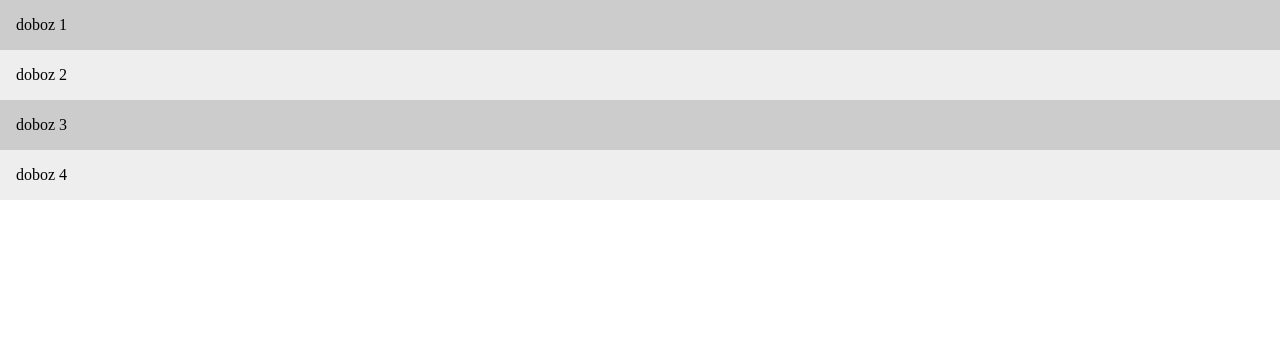
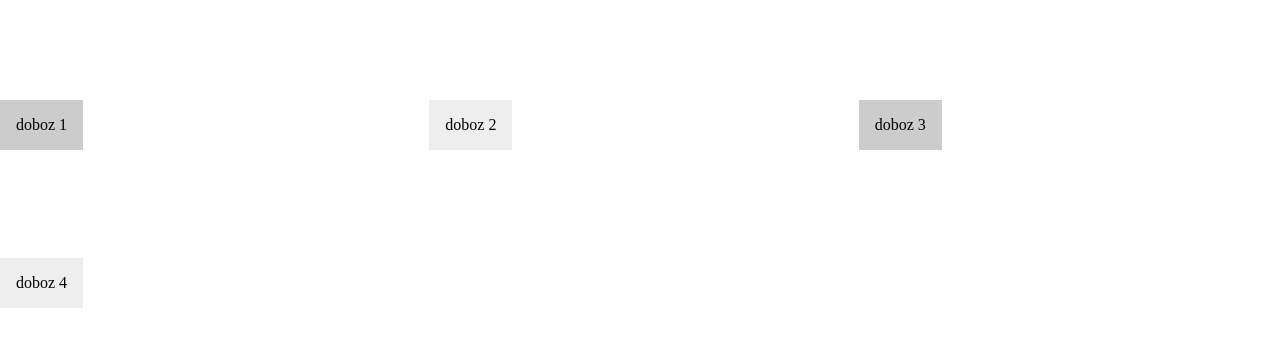
Before and after one commit to KisNorbi1985/20230330-grid-3, a plain HTML site: page index.html in a window 1280 px wide. Drawn offline with Linux system fonts and the light colour scheme.

Commit message:
grid 3 justify, align

```diff
--- a/index.html
+++ b/index.html
@@ -10,6 +10,14 @@
             margin: 0;
             padding:0;
             box-sizing: border-box;
+        }
+        .container{
+            display: grid;
+            grid-gap: .5em;
+            grid-template-columns: repeat(3,1fr);
+            grid-auto-rows: minmax(150px, auto);
+            justify-items:start ;
+            align-items: end;
         }
 
         .container > div {
```
